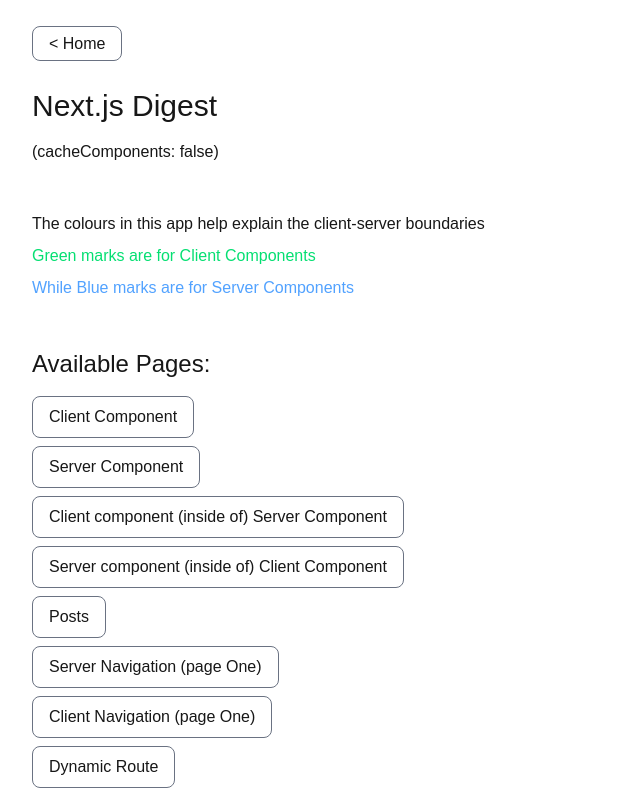
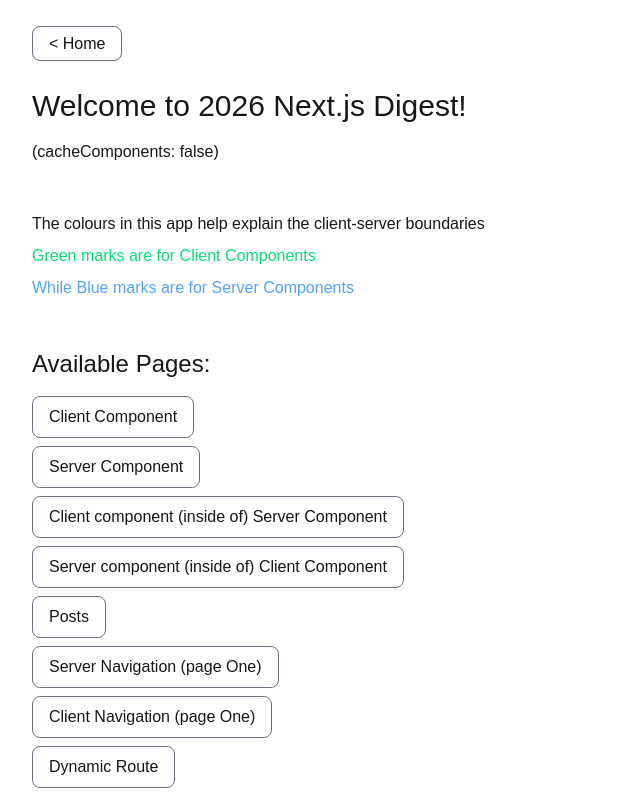
Before and after one commit to olafchuszno/next-digest, a Next.js app: page / in a window 1280 px wide. Shown: the top 794 px of the page, without its empty margins (0-640 px from the left). Built offline with nearby package versions, Linux system fonts and the light colour scheme.

Commit message:
feat: Change title

```diff
--- a/app/page.tsx
+++ b/app/page.tsx
@@ -23,7 +23,7 @@
 export default function Page() {
   return (
     <main>
-      <h1>Next.js Digest</h1>
+      <h1>Welcome to 2026 Next.js Digest!</h1>
       <p>(cacheComponents: false)</p>
 
       <div className="my-12">
```
